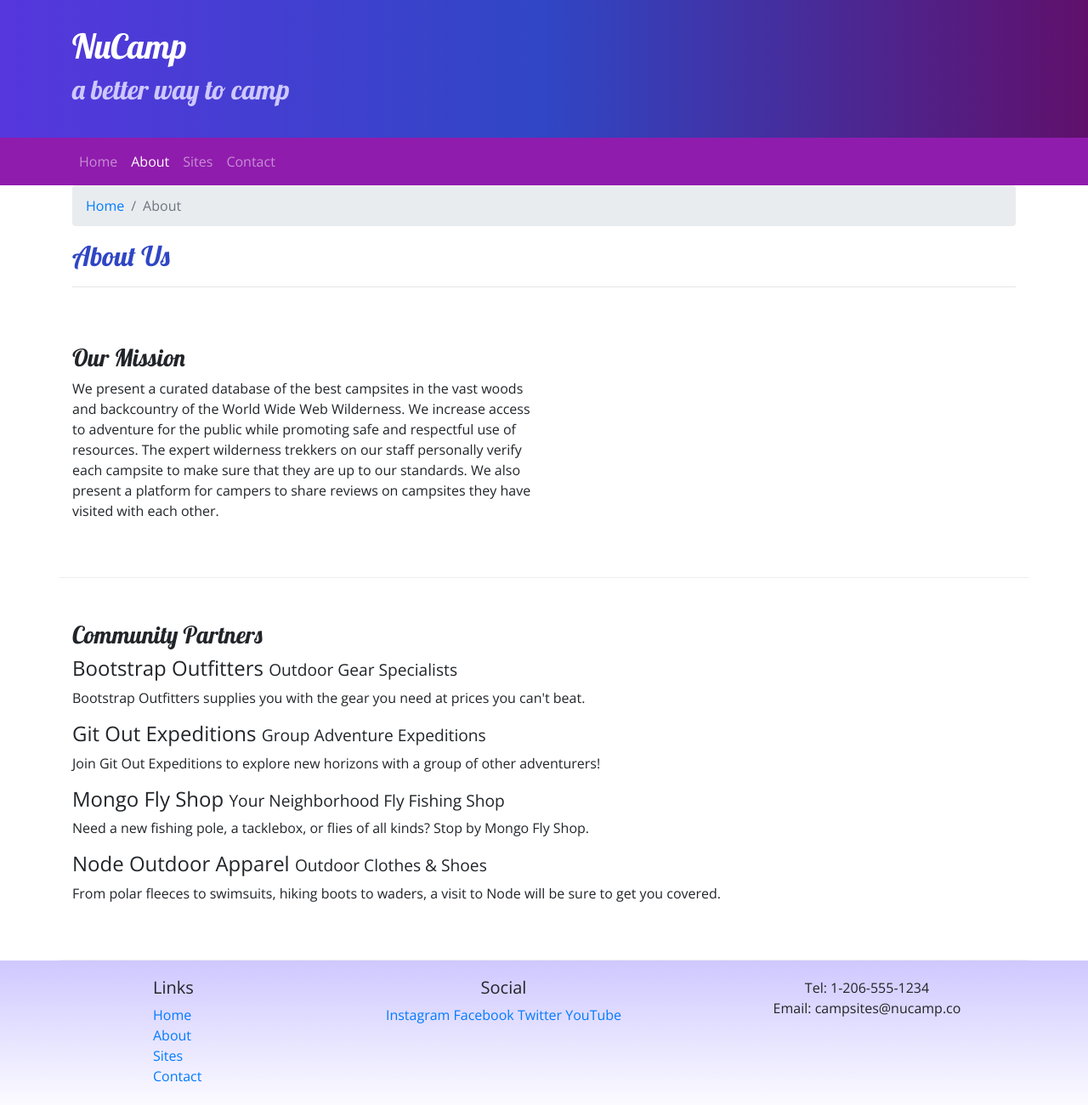
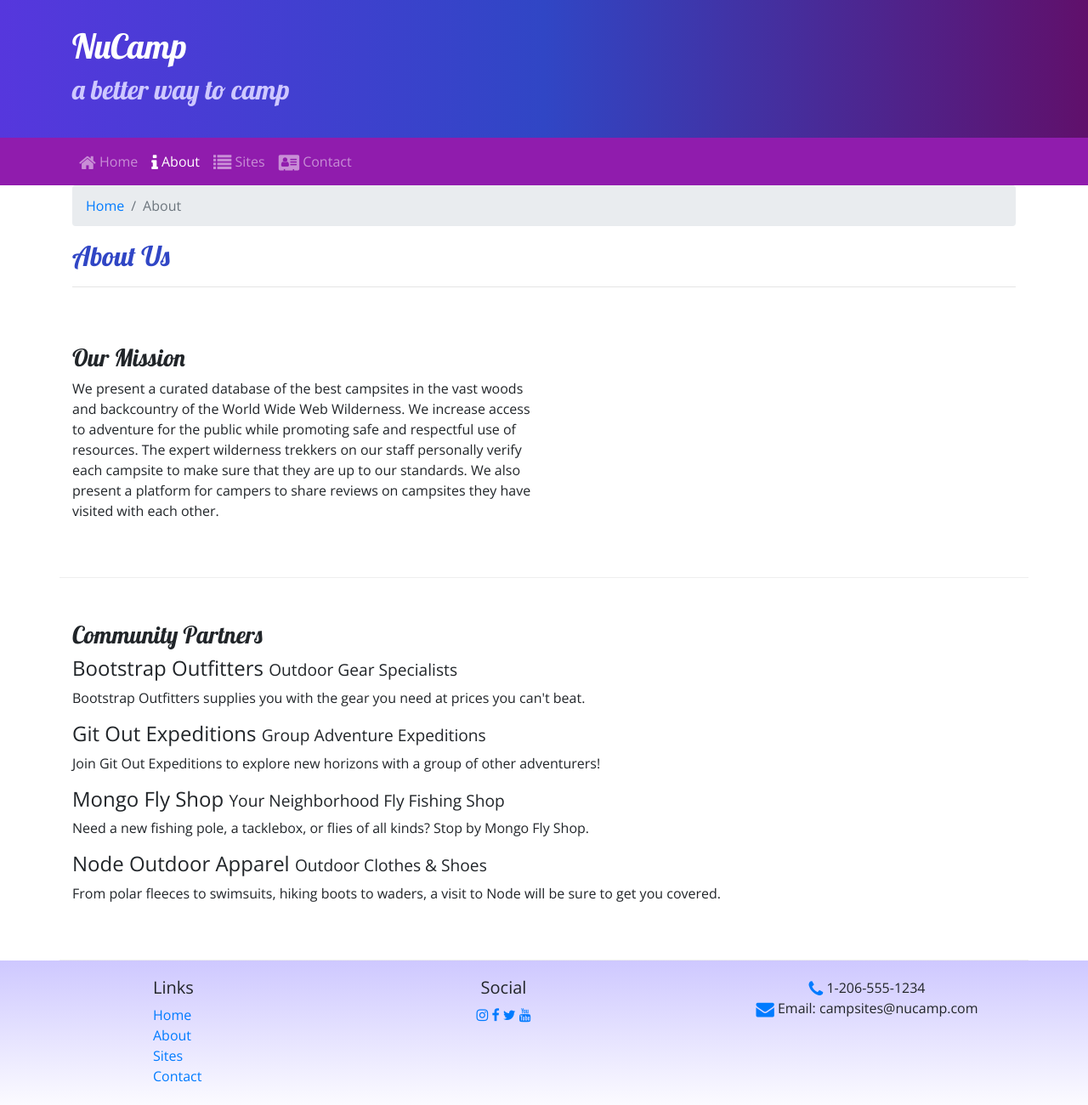
Before and after one commit to liu3111/git-test, a website: page aboutus.html in a window 1280 px wide. Shown: the whole page at 85% size. Drawn offline with nearby package versions, Linux system fonts and the light colour scheme.

Commit message:
Icon Fonts

```diff
--- a/aboutus.html
+++ b/aboutus.html
@@ -9,6 +9,7 @@
     <link rel="stylesheet" href="node_modules/bootstrap/dist/css/bootstrap.min.css" />
 
     <!-- Additional CSS must be placed after Bootstrap CSS -->
+    <link rel="stylesheet" href="node_modules/font-awesome/css/font-awesome.min.css" />
     <link rel="stylesheet" href="https://fonts.googleapis.com/css?family=Lobster|Open+Sans" />
     <link rel="stylesheet" href="./css/styles.css" />
 
@@ -34,10 +35,10 @@
             </button>
             <div class="collapse navbar-collapse" id="nucampNavbar">
                 <ul class="navbar-nav">
-                    <li class="nav-item"><a class="nav-link" href="./index.html">Home</a></li>
-                    <li class="nav-item active"><a class="nav-link" href="#">About</a></li>
-                    <li class="nav-item"><a class="nav-link" href="#">Sites</a></li>
-                    <li class="nav-item"><a class="nav-link" href="#">Contact</a></li>
+                    <li class="nav-item"><a class="nav-link" href="./index.html"><i class="fa fa-home fa-lg"></i> Home</a></li>
+                    <li class="nav-item active"><a class="nav-link" href="#"><i class="fa fa-info fa-lg"></i> About</a></li>
+                    <li class="nav-item"><a class="nav-link" href="#"><i class="fa fa-list fa-lg"></i> Sites</a></li>
+                    <li class="nav-item"><a class="nav-link" href="#"><i class="fa fa-address-card fa-lg"></i> Contact</a></li>
                 </ul>
             </div>
         </div>
@@ -91,14 +92,14 @@
                 </div>
                 <div class="col-6 col-sm-5 text-center">
                     <h5>Social</h5>
-                    <a href="http://instagram.com/">Instagram</a>
-                    <a href="http://facebook.com/">Facebook</a>
-                    <a href="http://twitter.com/">Twitter</a>
-                    <a href="http://youtube.com/">YouTube</a>
+                    <a href="http://instagram.com/"><i class="fa fa-instagram"></i></a>
+                    <a href="http://facebook.com/"><i class="fa fa-facebook"></i></a>
+                    <a href="http://twitter.com/"><i class="fa fa-twitter"></i></a>
+                    <a href="http://youtube.com/"><i class="fa fa-youtube"></i></a>
                 </div>
                 <div class="col-sm-4 text-center">
-                    Tel: 1-206-555-1234<br />
-                    Email: campsites@nucamp.co
+                    <i class="fa fa-phone fa-lg text-primary"></i> 1-206-555-1234<br />
+                    <i class="fa fa-envelope fa-lg text-primary"></i> Email: campsites@nucamp.com
                 </div>
            </div>
         </div>
--- a/package.json
+++ b/package.json
@@ -15,6 +15,7 @@
   },
   "dependencies": {
     "bootstrap": "^4.5.2",
+    "font-awesome": "^4.7.0",
     "jquery": "^3.5.1",
     "popper.js": "^1.16.1"
   }
```
Also changed, not shown: index.html (+12 -10 lines), 1 other file.
